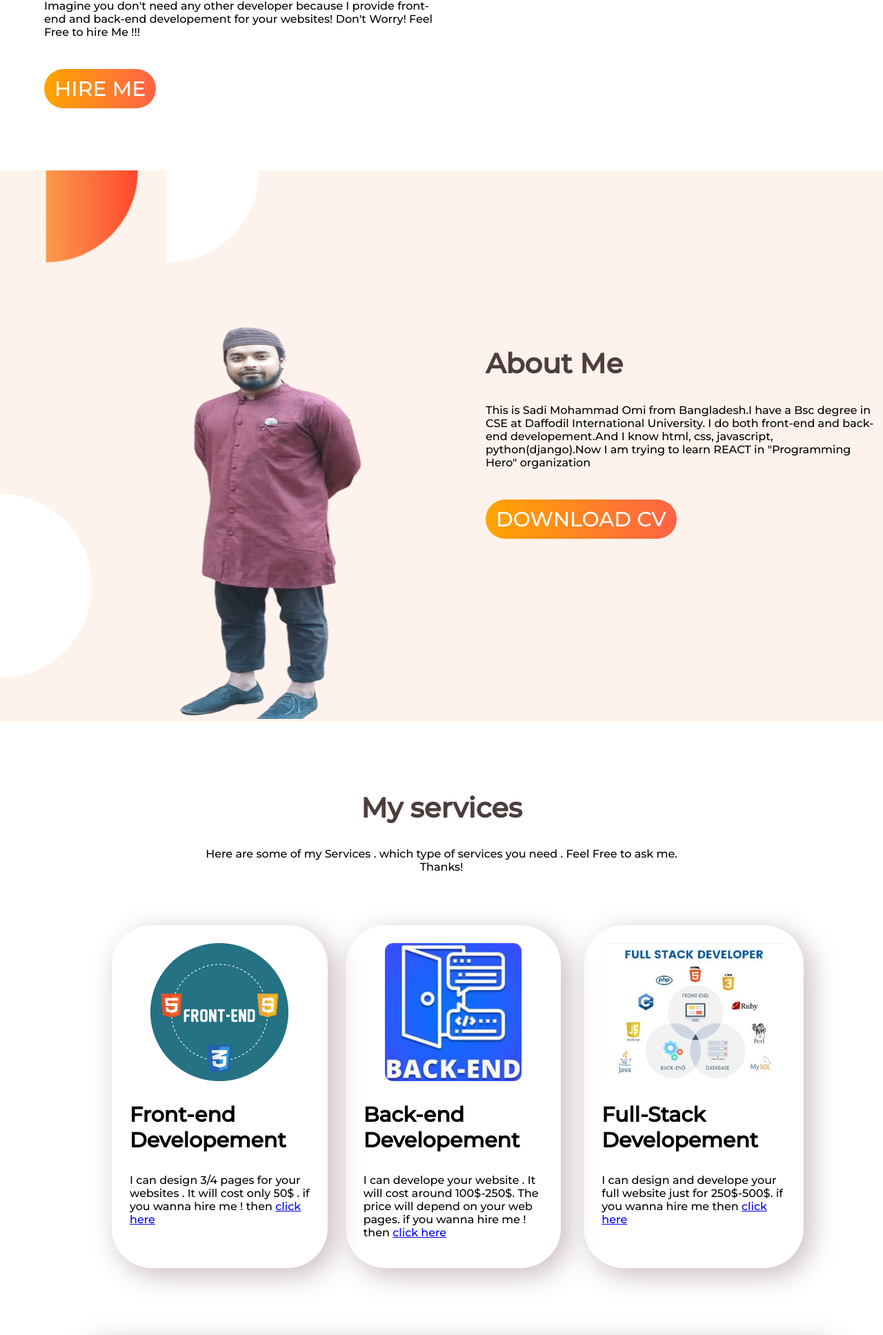
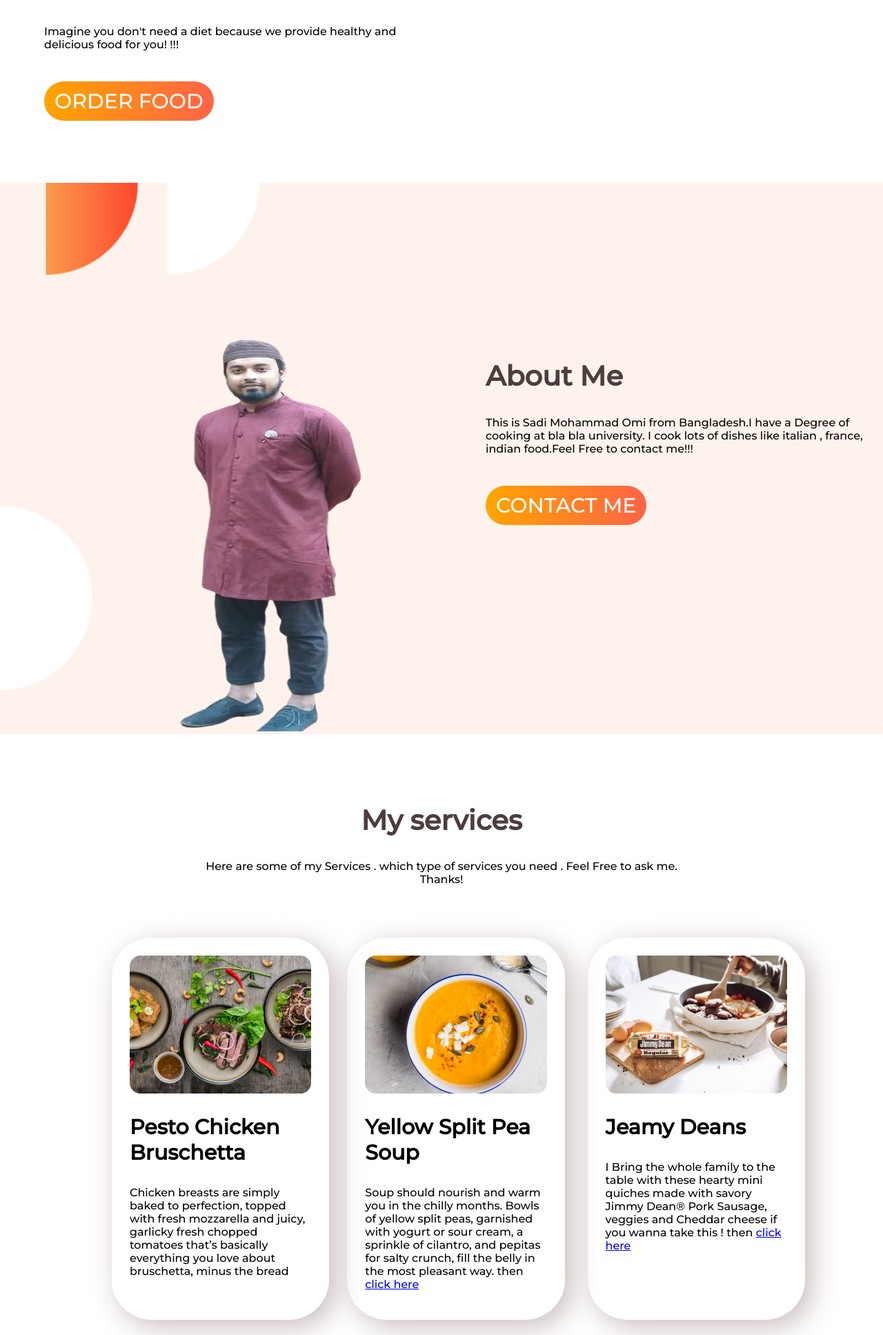
Before and after one commit to Smomi99/portfolio-assignment, a plain HTML site: page index.html in a window 1280 px wide. Shown: the part 818-2753 px from the top of the page at 69% size. Drawn offline with Linux system fonts and the light colour scheme.

Commit message:
minor changes

```diff
--- a/index.html
+++ b/index.html
@@ -16,20 +16,21 @@
 <body>
     <div id="logo-slice" class="logo">
         <a href="/">
-            <h3><Span class="orange-color">TECH</Span> <span class="gray"> SADI</span></h3>
+            <h3><Span class="orange-color">FOOD</Span> <span class="gray"> NETWORK</span></h3>
         </a>
     </div>
 
     <section class="top-section">
         <div class="half-width">
-            <h1><span class="orange-color">Hey!</span> I'm a </h1>
-            <h1>Full-Stack Web Developers</h1>
-            <h1>With <Span class="orange-color">TECH</Span> SADI</h1>
-            <p>Imagine you don't need any other developer because I provide front-end and back-end developement for
-                your websites! Don't Worry! Feel Free to hire Me !!!</p> <br> <br>
+            <h1><span class="orange-color">Skip </span> The Diet, </h1>
+            <h1>Just Eat Healthy</h1>
+            <h1>With <Span class="orange-color">Food</Span> Network</h1>
+            <p>Imagine you don't need a diet because we provide
 
-            <a class="link-btn" target="_blank" href="https://www.linkedin.com/in/sadi-mohammad-omi-495406151">HIRE
-                ME</a>
+                healthy and delicious food for you! !!!</p> <br> <br>
+
+            <a class="link-btn" target="_blank" href="https://www.linkedin.com/in/sadi-mohammad-omi-495406151">ORDER
+                FOOD</a>
         </div>
 
         <div class="half-width">
@@ -43,11 +44,10 @@
         </div>
         <div class="half-width">
             <h2>About Me</h2>
-            <p>This is Sadi Mohammad Omi from Bangladesh.I have a Bsc degree in CSE at Daffodil International
-                University. I do both front-end and back-end developement.And I know html, css, javascript,
-                python(django).Now I am trying to learn REACT in "Programming Hero" organization</p> <br><br>
+            <p>This is Sadi Mohammad Omi from Bangladesh.I have a Degree of cooking at bla bla university. I cook lots
+                of dishes like italian , france, indian food.Feel Free to contact me!!!</p> <br><br>
 
-            <a class="link-btn" target="_blank" href="https://www.facebook.com/shadimohammad.omi">DOWNLOAD CV</a>
+            <a class="link-btn" target="_blank" href="https://www.facebook.com/shadimohammad.omi">CONTACT ME</a>
         </div>
     </section>
     <div class="my-service">
@@ -57,25 +57,28 @@
 
     <section class="top-section">
         <div id="box1" class="service-items">
-            <img src="images/front-end.png" alt="">
-            <h3>Front-end Developement</h3>
-            <p>I can design 3/4 pages for your websites . It will cost only 50$ . if you wanna hire me ! then <a
-                    target="_blank" href="https://www.linkedin.com/in/sadi-mohammad-omi-495406151">click here</a> </p>
+            <img src="images/Project Cover1.jpg" alt="">
+            <h3>Pesto Chicken Bruschetta</h3>
+            <p>Chicken breasts are simply baked to perfection, topped with fresh mozzarella and juicy, garlicky fresh
+                chopped tomatoes that’s basically everything you love about bruschetta, minus the bread </p>
         </div>
 
         <div id="box2" class="service-items">
-            <img src="images/backend.png" alt="">
-            <h3>Back-end Developement</h3>
-            <p>I can develope your website . It will cost around 100$-250$. The price will depend on your web pages. if
-                you wanna hire me ! then <a target="_blank"
-                    href="https://www.linkedin.com/in/sadi-mohammad-omi-495406151">click here</a> </p>
+            <img src="images/Project Cover.png" alt="">
+            <h3>Yellow Split Pea Soup</h3>
+            <p>Soup should nourish and warm you in the chilly months. Bowls of yellow split peas, garnished with yogurt
+                or sour cream, a sprinkle of cilantro, and pepitas for salty crunch, fill the belly in the most pleasant
+                way. then <a target="_blank" href="https://www.linkedin.com/in/sadi-mohammad-omi-495406151">click
+                    here</a> </p>
         </div>
 
         <div id="box3" class="service-items">
-            <img src="images/full-stack.jpg" alt="">
-            <h3>Full-Stack Developement</h3>
-            <p>I can design and develope your full website just for 250$-500$. if you wanna hire me then <a
-                    target="_blank" href="https://www.linkedin.com/in/sadi-mohammad-omi-495406151">click here</a> </p>
+            <img src="images/Project Cover.jpg" alt="">
+            <h3>Jeamy Deans</h3>
+            <p>I Bring the whole family to the table with these hearty mini quiches made with savory Jimmy Dean® Pork
+                Sausage, veggies and Cheddar cheese if
+                you wanna take this ! then <a target="_blank"
+                    href="https://www.linkedin.com/in/sadi-mohammad-omi-495406151">click here</a> </p>
         </div>
 
     </section>
@@ -106,9 +109,8 @@
     </div>
 
     <footer class="footer-menu">
-        <h2><Span class="orange-color">TECH</Span> <span class="gray"> SADI</span></h2> <br> <br>
-        <p>“Any fool can write code that a computer can understand. Good programmers write code that humans can
-            understand.”</p>
+        <h2><Span class="orange-color">FOOD</Span> <span class="gray"> NETWORK</span></h2> <br> <br>
+        <p>“Eat healthy to live healthy. Live healthy to live happy.”</p>
 
     </footer>
 
```
Also changed, not shown: images/Project Cover.jpg (added), images/Project Cover1.jpg (added), images/backend.png (deleted), images/front-end.png (deleted), images/full-stack.jpg (deleted), images/rsz_backend.png (deleted).
